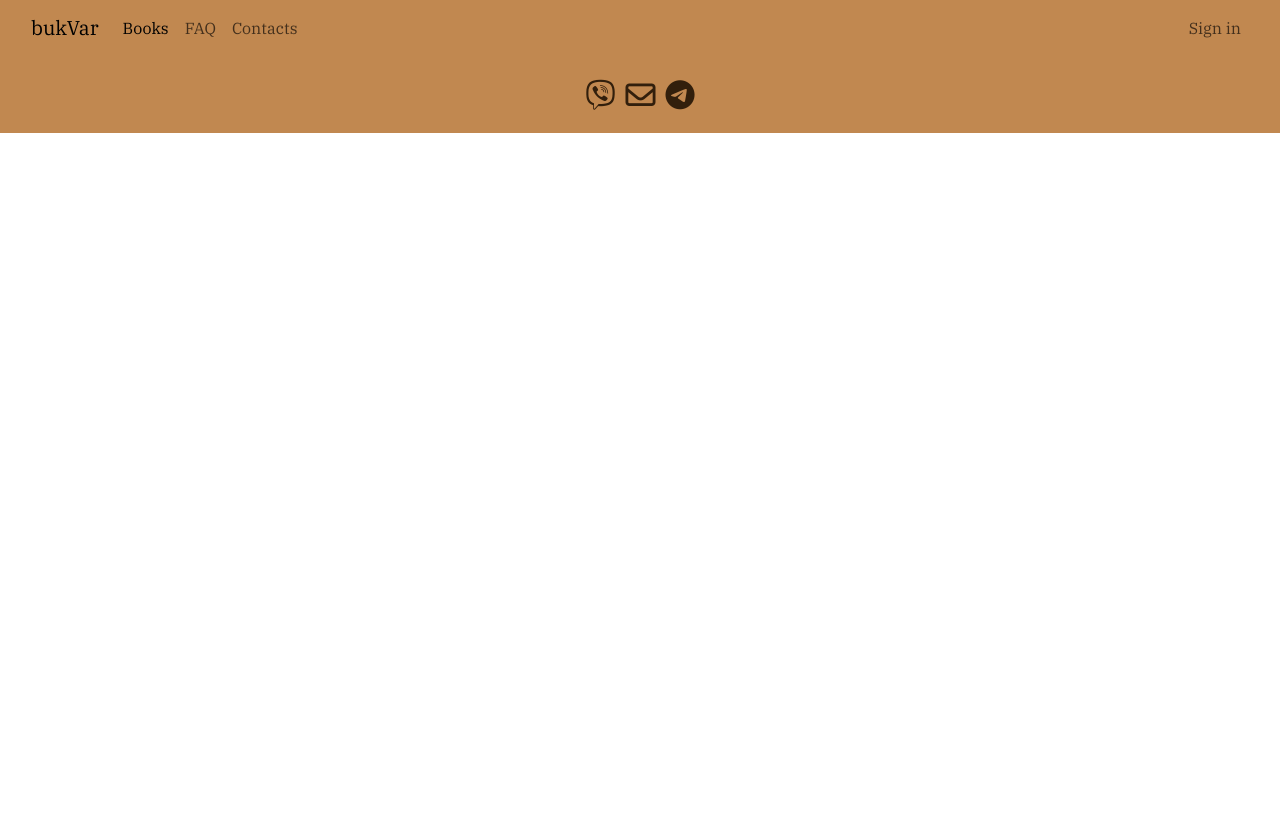
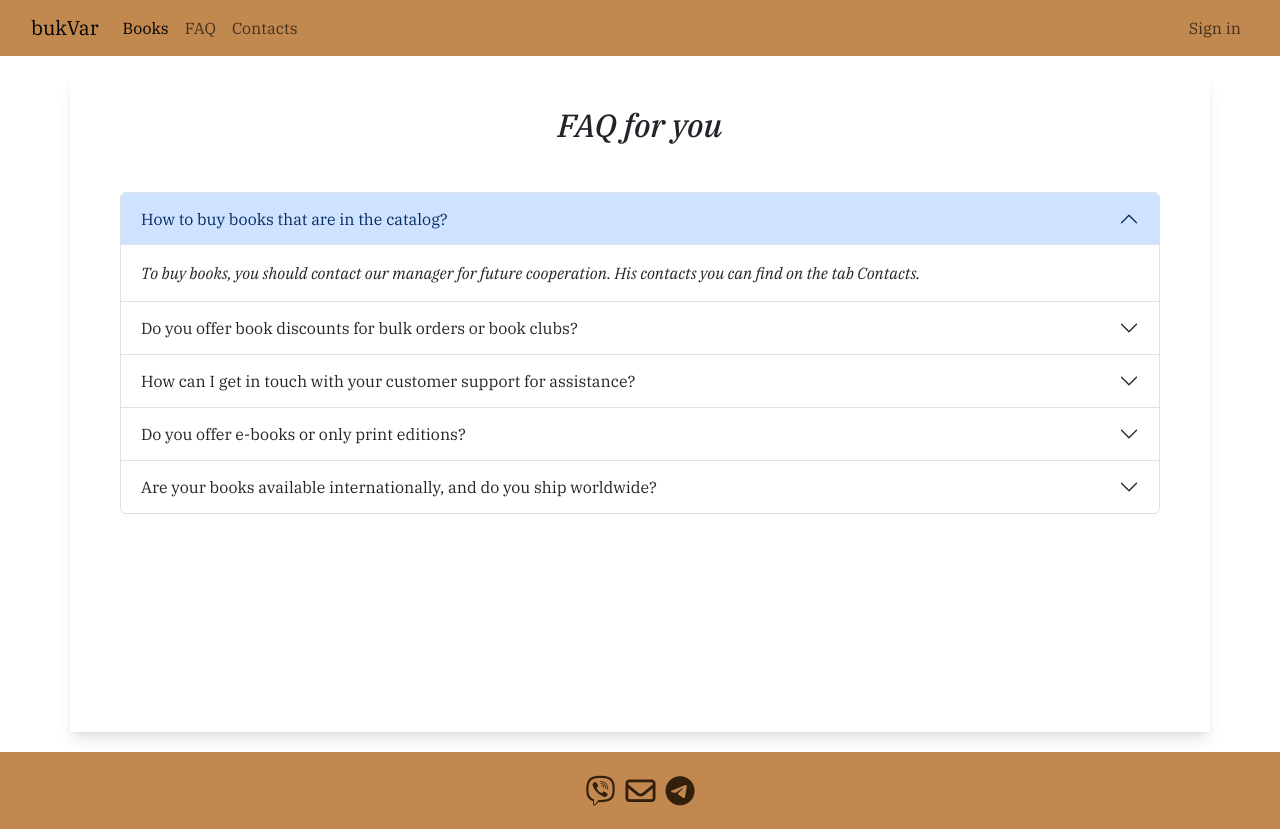
Before and after one commit to papiroskada/bukvar-frontend, a Vue app: page /faq in a window 1280 px wide. Before the commit the page ends 800 px from the top, so only its background shows below. Built offline with nearby package versions, Linux system fonts and the light colour scheme.

Commit message:
added faq page

```diff
--- a/src/App.vue
+++ b/src/App.vue
@@ -1,5 +1,5 @@
 <template>
-  <div>
+  <div class="content">
     <Header v-if="!isAuthPage" />
     <router-view></router-view>
     <Footer v-if="!isAuthPage" />
--- a/src/components/header.vue
+++ b/src/components/header.vue
@@ -18,7 +18,7 @@
           <ul class="navbar-nav me-auto mb-2 mb-lg-0">
             <li class="nav-item">
               <router-link
-                to="//books"
+                to="/books"
                 class="nav-link active"
                 aria-current="page"
                 >Books</router-link
--- a/src/pages/books.vue
+++ b/src/pages/books.vue
@@ -0,0 +1,92 @@
+<template>
+  <div class="container">
+    <h1 class="text-center m-5 fst-italic">
+      Books from all over the world
+    </h1>
+    <form class="d-flex search-bar mt-5" role="search">
+      <input
+        class="form-control me-2"
+        type="search"
+        placeholder="Search"
+        aria-label="Search"
+      />
+      <button class="btn custom-button" type="submit">Search</button>
+    </form>
+    <hr />
+    <div class="row justify-content-center">
+      <div
+        v-for="(item, index) in items"
+        :key="index"
+        class="col-lg-2 col-sm-6 m-lg-3 mb-sm-2"
+      >
+        <div class="card">
+          <img src="@/assets/example.jpg" class="card-img-top" alt="..." />
+          <div class="card-body">
+            <h5 class="card-title">Cool book</h5>
+            <p class="card-text">
+              <span class="fw-medium">Author:</span> Plak Plak <br />
+              <span class="fw-medium">Genre:</span> cool
+            </p>
+            <a href="#" class="btn custom-button">View</a>
+          </div>
+        </div>
+      </div>
+    </div>
+  </div>
+</template>
+<script>
+import { defineComponent } from "vue";
+
+export default defineComponent({
+  name: "BooksCatalog",
+  data() {
+    return {
+      items: [
+        { title: "Item 1", description: "Description 1" },
+        { title: "Item 2", description: "Description 2" },
+        { title: "Item 3", description: "Description 3" },
+        { title: "Item 3", description: "Description 3" },
+        { title: "Item 3", description: "Description 3" },
+        { title: "Item 3", description: "Description 3" },
+        { title: "Item 3", description: "Description 3" },
+        { title: "Item 3", description: "Description 3" },
+        { title: "Item 3", description: "Description 3" },
+        { title: "Item 3", description: "Description 3" },
+        { title: "Item 3", description: "Description 3" },
+        { title: "Item 3", description: "Description 3" },
+      ],
+    };
+  },
+});
+</script>
+<style scoped>
+.container {
+  margin: 20px auto;
+  background-color: #ffffff;
+  box-shadow: rgba(0, 0, 0, 0.1) 0px 10px 15px -3px,
+    rgba(0, 0, 0, 0.05) 0px 4px 6px -2px;
+}
+.search-bar {
+  width: 70%;
+  margin: auto;
+}
+.custom-button {
+  background-color: rgb(193, 136, 80);
+  color: white;
+  font-weight: 600;
+}
+.custom-button:hover {
+  background-color: rgb(174, 122, 70);
+  color: white;
+}
+@media (max-width: 768px) {
+  .search-bar {
+    width: 90%;
+    margin: auto;
+  }
+  .card-img-top {
+    max-width: 80%;
+    margin: 5px auto;
+  }
+}
+</style>
--- a/src/pages/faq.vue
+++ b/src/pages/faq.vue
@@ -0,0 +1,145 @@
+<template>
+  <div class="container">
+    <h2 class="text-center mb-5 fst-italic">FAQ for you</h2>
+    <div class="accordion" id="accordionExample">
+      <div class="accordion-item">
+        <h2 class="accordion-header">
+          <button
+            class="accordion-button"
+            type="button"
+            data-bs-toggle="collapse"
+            data-bs-target="#collapseOne"
+            aria-expanded="true"
+            aria-controls="collapseOne"
+          >
+            How to buy books that are in the catalog?
+          </button>
+        </h2>
+        <div
+          id="collapseOne"
+          class="accordion-collapse collapse show"
+          data-bs-parent="#accordionExample"
+        >
+          <div class="accordion-body fst-italic">
+            To buy books, you should contact our manager for future cooperation.
+            His contacts you can find on the tab Contacts.
+          </div>
+        </div>
+      </div>
+      <div class="accordion-item">
+        <h2 class="accordion-header">
+          <button
+            class="accordion-button collapsed"
+            type="button"
+            data-bs-toggle="collapse"
+            data-bs-target="#collapseTwo"
+            aria-expanded="false"
+            aria-controls="collapseTwo"
+          >
+            Do you offer book discounts for bulk orders or book clubs?
+          </button>
+        </h2>
+        <div
+          id="collapseTwo"
+          class="accordion-collapse collapse"
+          data-bs-parent="#accordionExample"
+        >
+          <div class="accordion-body fst-italic">
+            Yes, we offer discounts for bulk orders and book clubs. Please
+            contact out manager for details on how to place large quantity
+            orders.
+          </div>
+        </div>
+      </div>
+      <div class="accordion-item">
+        <h2 class="accordion-header">
+          <button
+            class="accordion-button collapsed"
+            type="button"
+            data-bs-toggle="collapse"
+            data-bs-target="#collapseThree"
+            aria-expanded="false"
+            aria-controls="collapseThree"
+          >
+            How can I get in touch with your customer support for assistance?
+          </button>
+        </h2>
+        <div
+          id="collapseThree"
+          class="accordion-collapse collapse"
+          data-bs-parent="#accordionExample"
+        >
+          <div class="accordion-body fst-italic">
+            You should contact our manager or write an email.
+          </div>
+        </div>
+      </div>
+      <div class="accordion-item">
+        <h2 class="accordion-header">
+          <button
+            class="accordion-button collapsed"
+            type="button"
+            data-bs-toggle="collapse"
+            data-bs-target="#collapseFour"
+            aria-expanded="false"
+            aria-controls="collapseFour"
+          >
+            Do you offer e-books or only print editions?
+          </button>
+        </h2>
+        <div
+          id="collapseFour"
+          class="accordion-collapse collapse"
+          data-bs-parent="#accordionExample"
+        >
+          <div class="accordion-body fst-italic">
+            We offer both e-books and print editions for many of our titles.
+          </div>
+        </div>
+      </div>
+      <div class="accordion-item">
+        <h2 class="accordion-header">
+          <button
+            class="accordion-button collapsed"
+            type="button"
+            data-bs-toggle="collapse"
+            data-bs-target="#collapseFive"
+            aria-expanded="false"
+            aria-controls="collapseFive"
+          >
+            Are your books available internationally, and do you ship worldwide?
+          </button>
+        </h2>
+        <div
+          id="collapseFive"
+          class="accordion-collapse collapse"
+          data-bs-parent="#accordionExample"
+        >
+          <div class="accordion-body fst-italic">
+            Yes, our books are available internationally, and we offer worldwide
+            shipping. Shipping costs and delivery times vary, so please contact
+            us page for details.
+          </div>
+        </div>
+      </div>
+    </div>
+  </div>
+</template>
+<script>
+import { defineComponent } from "vue";
+
+export default defineComponent({
+  name: "FAQuestions",
+});
+</script>
+<style scoped>
+.container {
+  margin: 20px auto;
+  padding: 30px 50px;
+  background-color: #ffffff;
+  box-shadow: rgba(0, 0, 0, 0.1) 0px 10px 15px -3px,
+    rgba(0, 0, 0, 0.05) 0px 4px 6px -2px;
+  min-height: 82vh;
+  overflow-y: auto;
+}
+</style>
--- a/src/router/index.js
+++ b/src/router/index.js
@@ -2,10 +2,14 @@ import { createRouter, createWebHistory } from "vue-router";
 import Registration from "@/pages/registration.vue";
 import Home from "@/pages/home.vue";
 import Login from "@/pages/login.vue";
+import BooksCatalog from "@/pages/books.vue";
+import FAQ from "@/pages/faq.vue";
 
 const routes = [
   { path: "/", name: "Home", component: Home },
   { path: "/login", name: "Login", component: Login },
+  { path: "/books", name: "BooksCatalog", component: BooksCatalog },
+  { path: "/faq", name: "FAQ", component: FAQ },
   { path: "/registration", name: "Registration", component: Registration },
 ];
 
```
